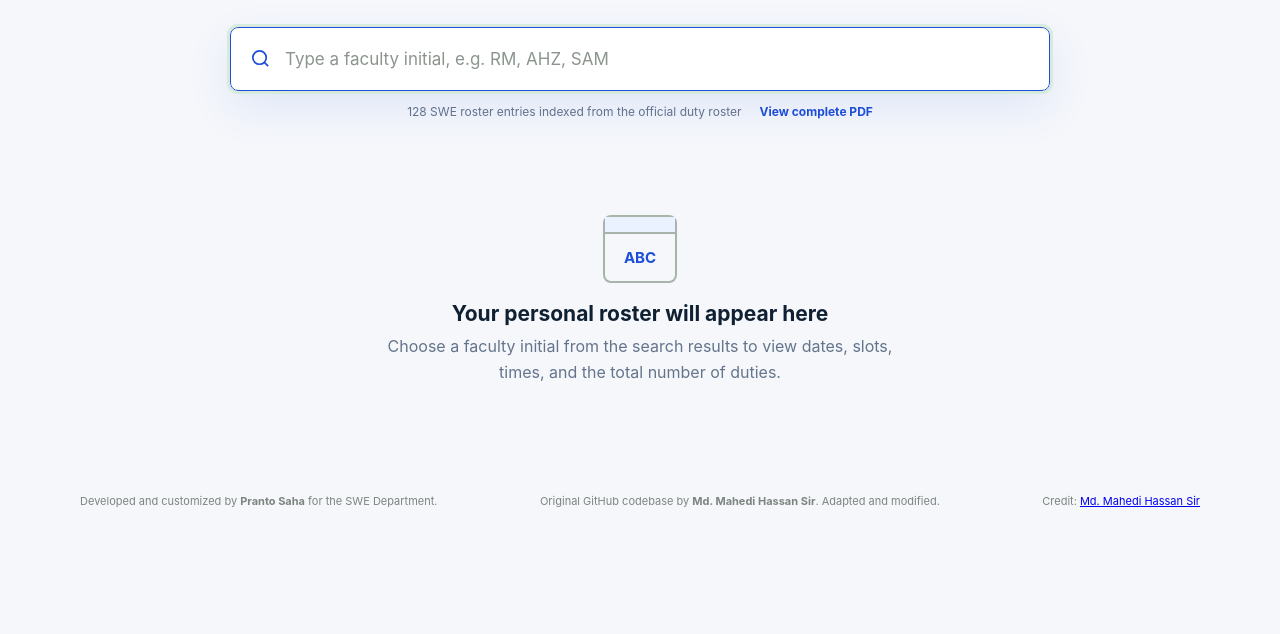
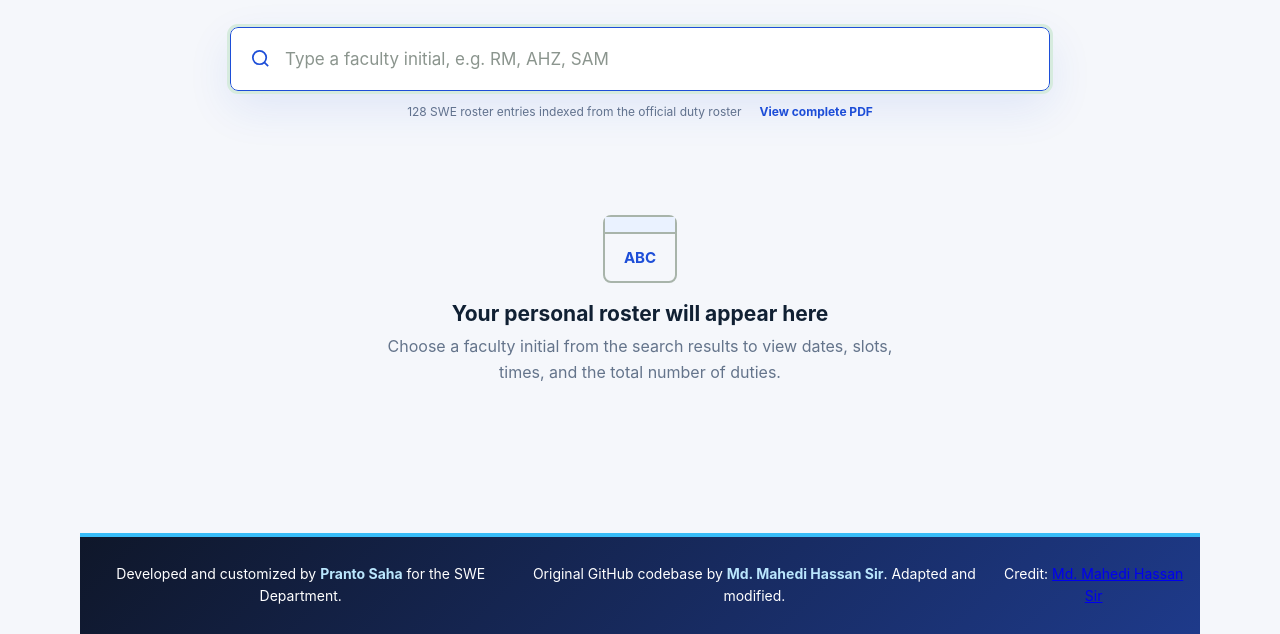
Before and after one commit to prantosaha57/SWE-Duty-Schedule, a website: page index.html in a window 1280 px wide. Shown: the part 452-1086 px from the top of the page. Before the commit the page ends 1001 px from the top, so only its background shows below. Drawn offline with Linux system fonts and the light colour scheme.

Commit message:
Update styles.css

```diff
--- a/styles.css
+++ b/styles.css
@@ -567,3 +567,23 @@ html[data-theme="dark"] .resource-card:hover { border-color: var(--green); }
 html[data-theme="dark"] .page-heading code { background: #172554; color: var(--green-dark); }
 @media (max-width: 760px) { .resource-grid { grid-template-columns: 1fr 1fr; } }
 @media (max-width: 520px) { .resource-grid { grid-template-columns: 1fr; } }
+.site-credit {
+  margin-top: 50px;
+  padding: 22px 16px;
+  text-align: center;
+  background: linear-gradient(135deg, #0f172a, #1e3a8a);
+  color: #ffffff;
+  font-size: 14px;
+  line-height: 1.6;
+  border-top: 4px solid #38bdf8;
+}
+
+.site-credit p {
+  margin: 4px 0;
+}
+
+.site-credit strong {
+  color: #bae6fd;
+  font-weight: 700;
+}
+</footer>
```
